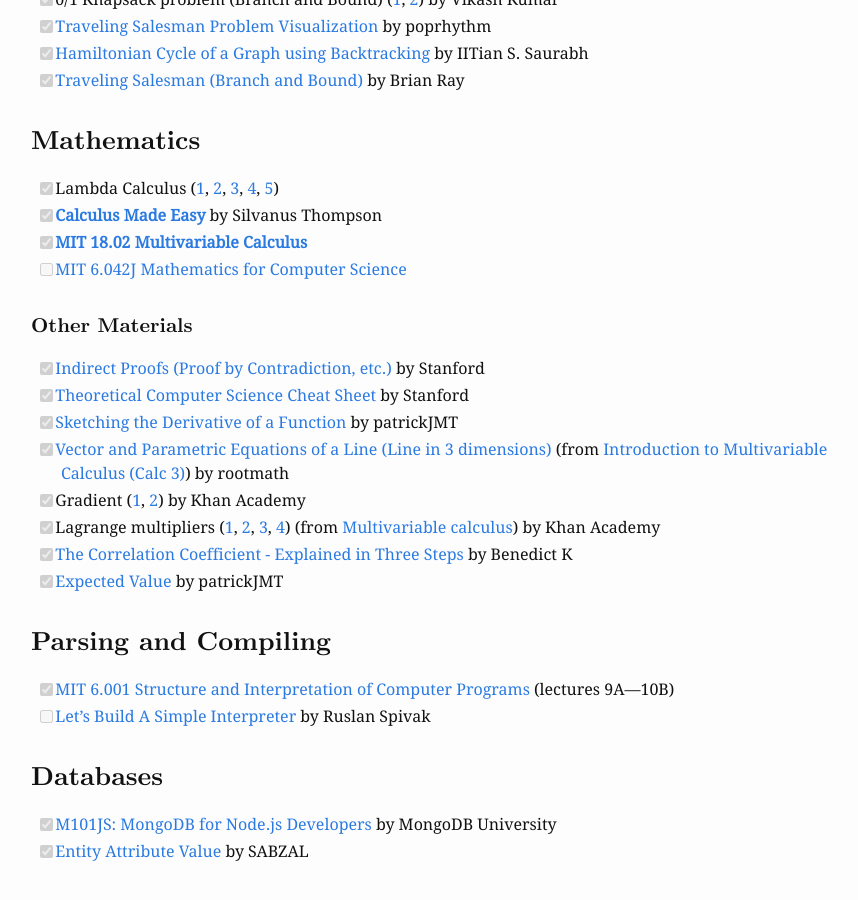
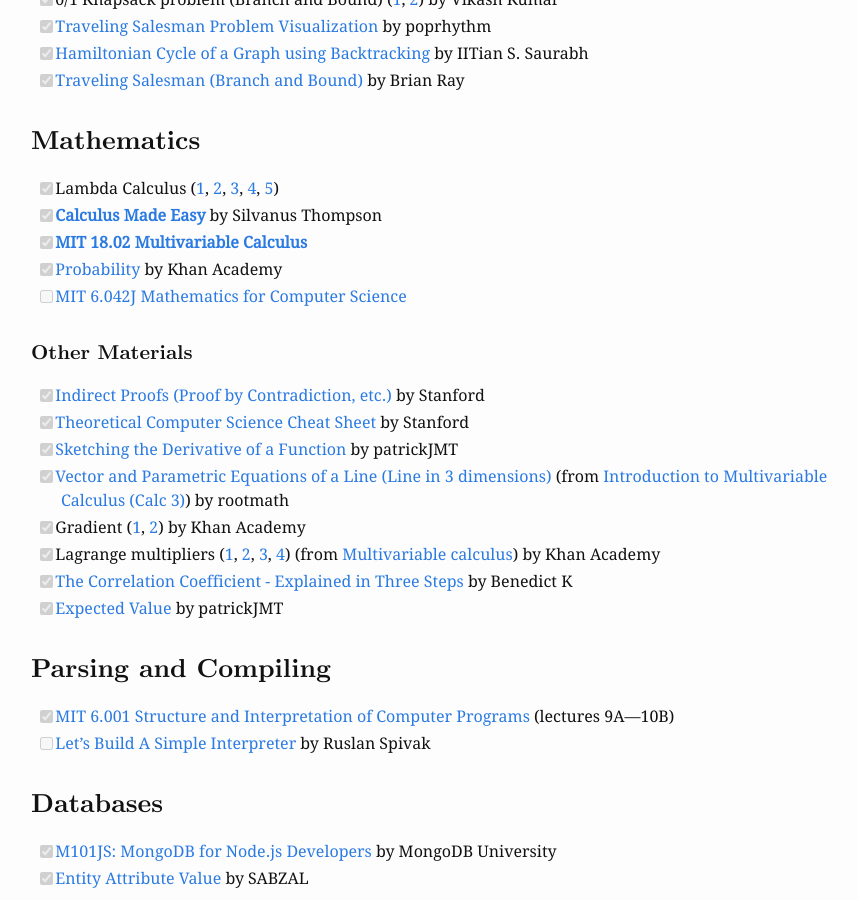
Before and after one commit to alopatindev/alopatindev.github.io, a Jekyll site: the page built from _posts/2016-11-29-self-learning.markdown, in a window 1280 px wide and 900 px high, scrolled down 1873 px. Shown: the whole window, without its empty margins (204-1062 px from the left). Built offline with Jekyll 4.4.1, drawn with Linux system fonts in a browser that asks for light colours; comment, search, counter and statistics services are not loaded.

Commit message:
update 2016-11-29-self-learning

```diff
--- a/_posts/2016-11-29-self-learning.markdown
+++ b/_posts/2016-11-29-self-learning.markdown
@@ -69,6 +69,7 @@
 - [x]Lambda Calculus ([1](https://www.youtube.com/watch?v=S_WzF6BHadc), [2](https://www.youtube.com/watch?v=bEnFk_FBi3E), [3](https://www.youtube.com/watch?v=v1IlyzxP6Sg), [4](https://www.youtube.com/watch?v=Mg1pxUKeWCk), [5](https://www.youtube.com/watch?v=3h0-p4SDHig))
 - [x][**Calculus Made Easy**](https://www.amazon.com/Calculus-Made-Easy-Silvanus-Thompson/dp/0312185480) by Silvanus Thompson
 - [x][**MIT 18.02 Multivariable Calculus**](https://www.youtube.com/watch?v=PxCxlsl_YwY&list=PL4C4C8A7D06566F38)
+- [x][Probability](https://www.youtube.com/watch?v=uzkc-qNVoOk&list=PLC58778F28211FA19) by Khan Academy
 - [ ][MIT 6.042J Mathematics for Computer Science](https://www.youtube.com/watch?v=L3LMbpZIKhQ&list=PLB7540DEDD482705B)
 
 #### Other Materials
```
